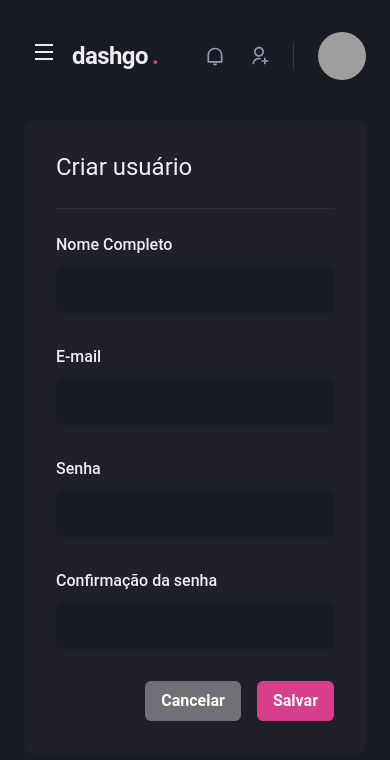
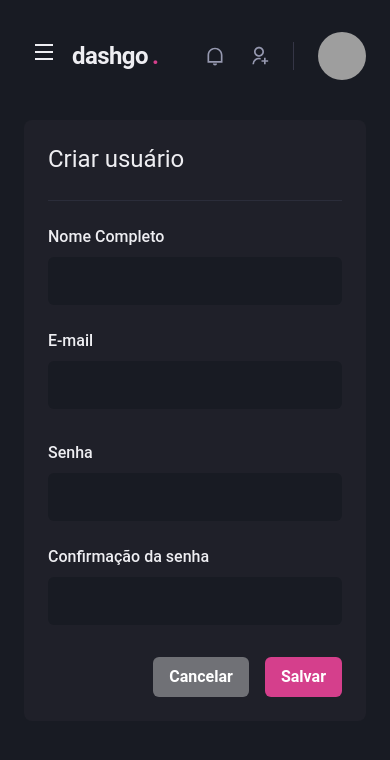
Before and after one commit to stanlino/DashGo, a Next.js app: page /users/create in a window 390 px wide. Shown: the top 760 px of the page. Built offline with nearby package versions, Linux system fonts and the light colour scheme; grey boxes are pictures that could not be loaded.

Commit message:
feat: apply responsiveness on create user page

```diff
--- a/src/components/pagination/index.tsx
+++ b/src/components/pagination/index.tsx
@@ -1,4 +1,4 @@
-import { Box, Button, Stack } from "@chakra-ui/react";
+import { Box, Stack } from "@chakra-ui/react";
 import { Item } from "./item";
 
 export function Pagination() {
--- a/src/pages/users/create.tsx
+++ b/src/pages/users/create.tsx
@@ -11,17 +11,17 @@
       <Flex w='100%' my='6' maxW={1480} mx='auto' px='6'>
         <Sidebar />
 
-        <Box flex='1' borderRadius={8} bg='gray.800' p='8'>
+        <Box flex='1' borderRadius={8} bg='gray.800' p={['6','8']}>
           <Heading size='lg' fontWeight='normal'>Criar usuário</Heading>
           <Divider my='6' borderColor='gray.700' />
 
           <VStack spacing='8'>
-            <SimpleGrid minChildWidth='240px' spacing='8' w='100%'>
+            <SimpleGrid minChildWidth='240px' spacing={['6','8']} w='100%'>
               <Input name='name' label='Nome Completo' />
               <Input name='email' type='email' label='E-mail' />
             </SimpleGrid>
 
-            <SimpleGrid minChildWidth='240px' spacing='8' w='100%'>
+            <SimpleGrid minChildWidth='240px' spacing={['6','8']} w='100%'>
               <Input name='password' type='password' label='Senha' />
               <Input name='password_confirmation' type='password' label='Confirmação da senha' />
             </SimpleGrid>
```
